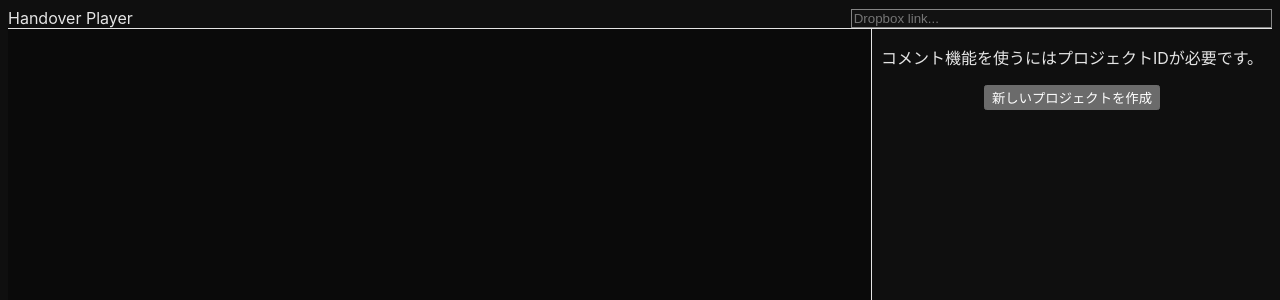
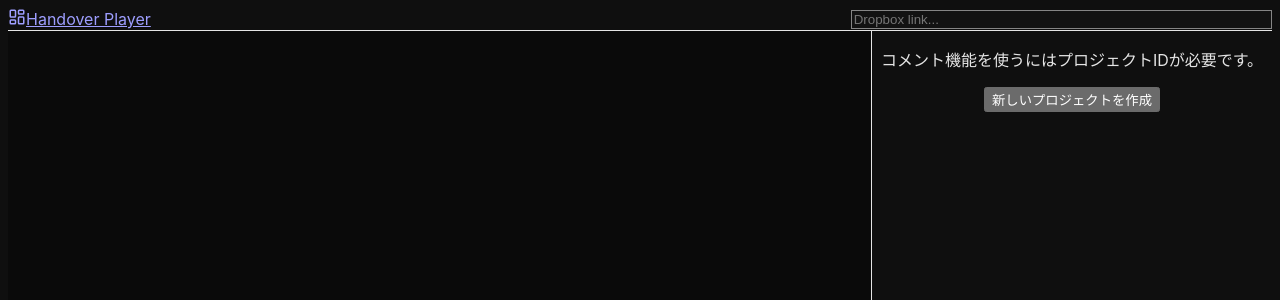
Before and after one commit to DELAxGithub/handover-player, a React (Vite) app: page / in a window 1280 px wide. Shown: the top 300 px of the page. Built offline with nearby package versions, Linux system fonts and the light colour scheme; no server answers.

Commit message:
Add Navigation Bar (Home/Dashboard & New Project buttons)

```diff
--- a/src/App.jsx
+++ b/src/App.jsx
@@ -1,4 +1,5 @@
 import React, { useRef, useState, useEffect, useCallback } from 'react';
+import { LayoutDashboard, Plus } from 'lucide-react';
 import VideoPlayer from './components/VideoPlayer';
 import CommentSection from './components/CommentSection';
 import Timeline from './components/Timeline';
@@ -169,14 +170,33 @@ function AppContent() {
     <div className="flex h-[100dvh] w-full bg-black text-white overflow-hidden flex-col">
       {/* 1. Top Bar: Persistent Input */}
       <div className="w-full bg-zinc-950 border-b border-zinc-800 p-2 flex items-center justify-between z-20 shadow-md flex-shrink-0 gap-4">
-        {url ? (
-          <div className="flex-1 flex flex-col items-start min-w-0 pl-2">
-            <h1 className="text-sm font-bold text-gray-200 truncate max-w-full leading-tight" title={getFilename(url)}>{getFilename(url)}</h1>
-            <span className="text-[10px] text-gray-500 truncate max-w-full">{url}</span>
-          </div>
-        ) : (
-          <div className="font-bold text-gray-500 text-sm pl-2">Handover Player</div>
-        )}
+        <div className="flex-1 flex items-center gap-3 min-w-0 pl-2">
+          {/* Dashboard / Home Button */}
+          <a href="/" className="flex items-center gap-2 text-zinc-500 hover:text-zinc-100 transition-colors group" title="Dashboard">
+            <div className="p-1.5 rounded-md group-hover:bg-zinc-800 transition-colors">
+              <LayoutDashboard size={18} />
+            </div>
+            {!url && <span className="font-bold text-sm text-zinc-300">Handover Player</span>}
+          </a>
+
+          {/* Current Project Title */}
+          {url && (
+            <>
+              <div className="h-4 w-px bg-zinc-800 mx-1"></div>
+              <div className="flex flex-col items-start min-w-0">
+                <h1 className="text-sm font-bold text-zinc-200 truncate max-w-[200px] sm:max-w-md leading-tight" title={getFilename(url)}>
+                  {getFilename(url)}
+                </h1>
+              </div>
+
+              {/* New Project Shortcut */}
+              <a href="/" className="ml-2 flex items-center gap-1.5 px-2 py-1 bg-zinc-900 border border-zinc-800 hover:border-zinc-600 text-zinc-400 hover:text-white rounded text-xs transition-colors" title="New Project">
+                <Plus size={12} />
+                <span className="hidden sm:inline font-medium">New</span>
+              </a>
+            </>
+          )}
+        </div>
 
         <div className="w-1/3 min-w-[300px] flex gap-2">
           <input
```
